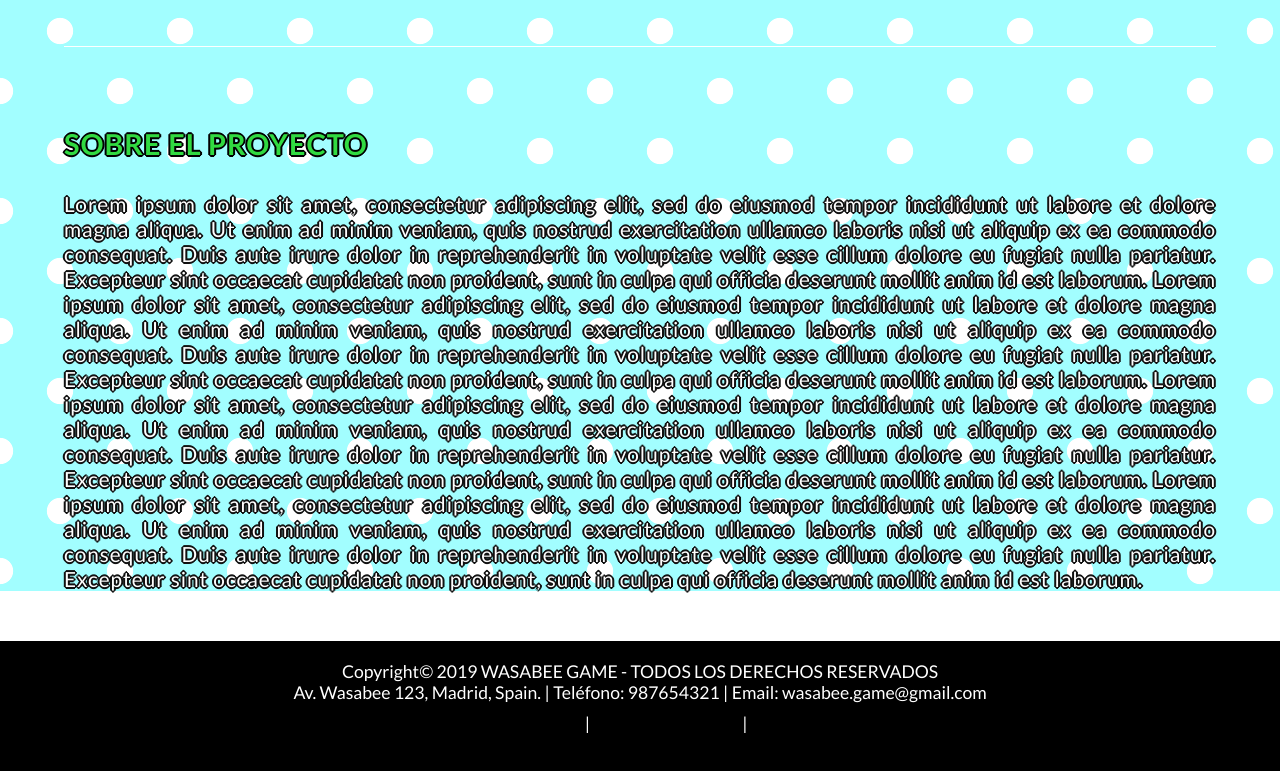
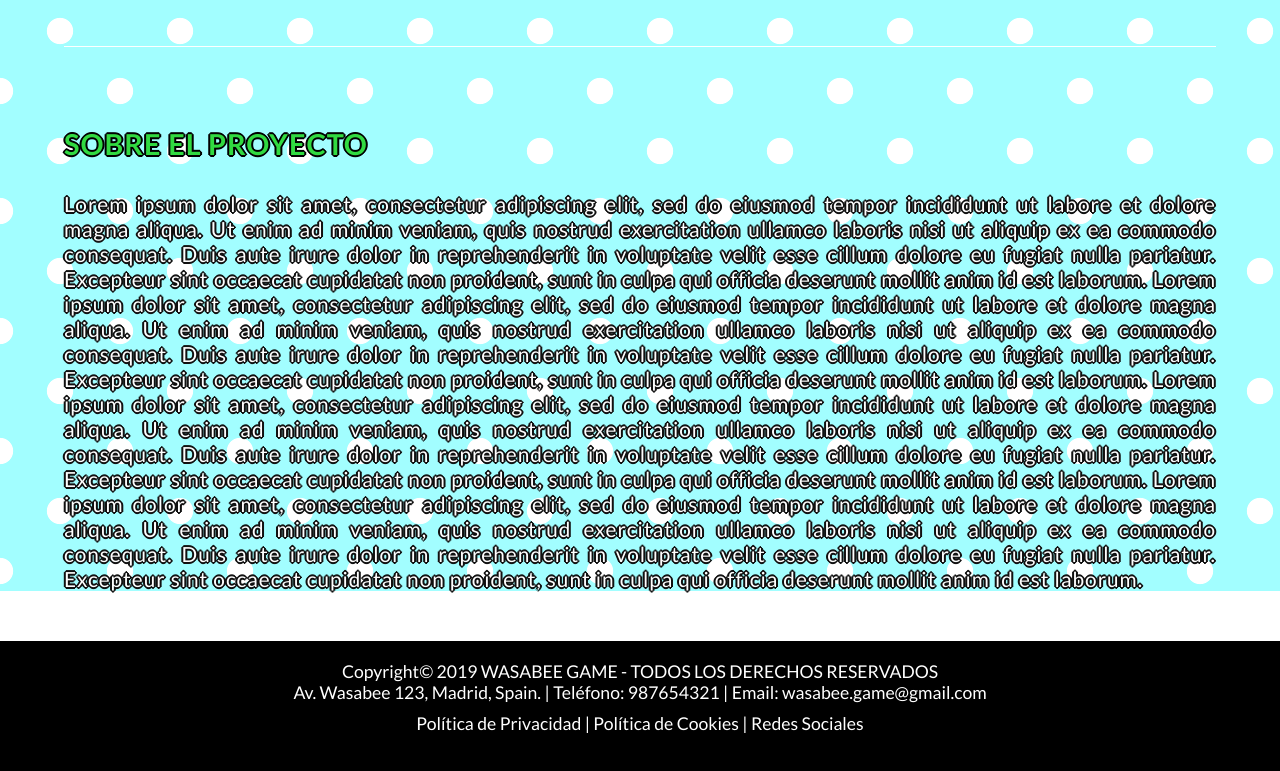
Before and after one commit to Arturoloma/Mecanografia, a plain HTML site: page index.html in a window 1280 px wide. Shown: the part 2374-3145 px from the top of the page. Drawn offline with Linux system fonts and the light colour scheme; a web font is replaced by a local one.

Commit message:
footer añadido

```diff
--- a/CSS/master.css
+++ b/CSS/master.css
@@ -632,6 +632,10 @@ footer{
   padding: 20px;
 }
 
+#enlacefooter{
+  color: white !important;
+}
+
 /********** Clases para JS **********/
 .ocultar_elemento{
   display: none;
--- a/index.html
+++ b/index.html
@@ -150,7 +150,8 @@
 
     <footer>
       <p>Copyright© 2019 WASABEE GAME - TODOS LOS DERECHOS RESERVADOS <br> Av. Wasabee 123, Madrid, Spain. | Teléfono: 987654321 | Email: wasabee.game@gmail.com</p>
-      <p><a href="#">Política de Privacidad</a> | <a href="#">Política de Cookies</a> | <a href="#">Redes Sociales</a></p>
+      <p><a id="enlacefooter" href="#">Política de Privacidad</a> | <a id="enlacefooter" href="#">Política de Cookies</a> | <a id="enlacefooter" href="#">Redes Sociales</a>
+      </p>
     </footer>
 
   </body>
```
